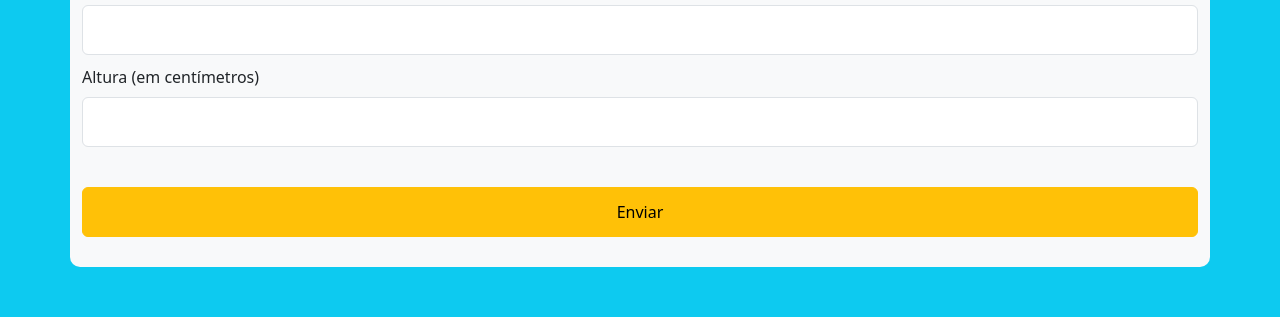
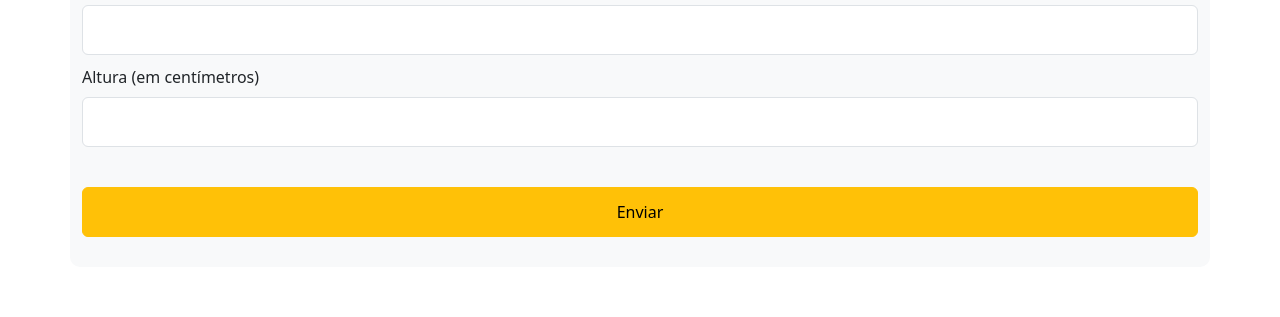
Before and after one commit to RobertoRanulfo/Projetos, a plain HTML site: page projetoIMC/index.html in a window 1280 px wide. Shown: the part 512-829 px from the top of the page. Drawn offline with nearby package versions, Linux system fonts and the light colour scheme.

Commit message:
Update index.html

```diff
--- a/projetoIMC/index.html
+++ b/projetoIMC/index.html
@@ -14,7 +14,7 @@
   <link href="https://cdn.jsdelivr.net/npm/bootstrap@5.3.1/dist/css/bootstrap.min.css" rel="stylesheet" integrity="sha384-4bw+/aepP/YC94hEpVNVgiZdgIC5+VKNBQNGCHeKRQN+PtmoHDEXuppvnDJzQIu9" crossorigin="anonymous">
 </head>
 
-<body class="bg-info">
+<body class="">
   <section class="container bg-light">
     <h2 class="display-5">Tabela IMC</h2>
     <table class="table table-light table-hover">
```
